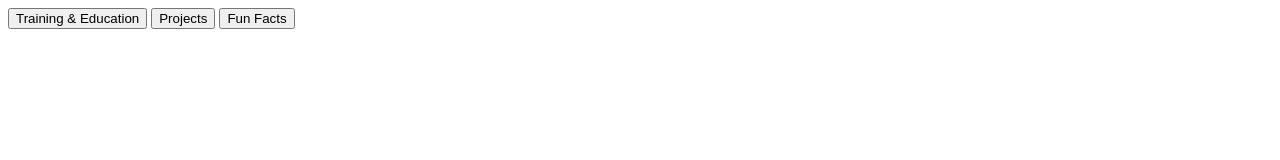
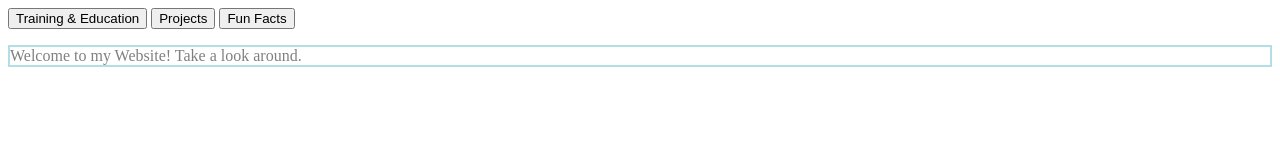
Before and after one commit to snirgles/Lindsey, a plain HTML site: page index.html in a window 1280 px wide. Drawn offline with Linux system fonts and the light colour scheme; files that its build step writes are made by us from their sources; files whose address does not match are found by name.

Commit message:
add border to welcome

```diff
--- a/index.html
+++ b/index.html
@@ -14,5 +14,8 @@
     <button class="fun">Fun Facts</button>
     </container>
    </header>
+   <p>
+    Welcome to my Website! Take a look around.
+   </p>
 </body>
 </html>
--- a/style.css
+++ b/style.css
@@ -7,3 +7,6 @@ border-width: 200em;
 justify-content: space-around;
 color: blueviolet;
 }
+p {
+    border: 2px solid powderblue;
+  }
```
